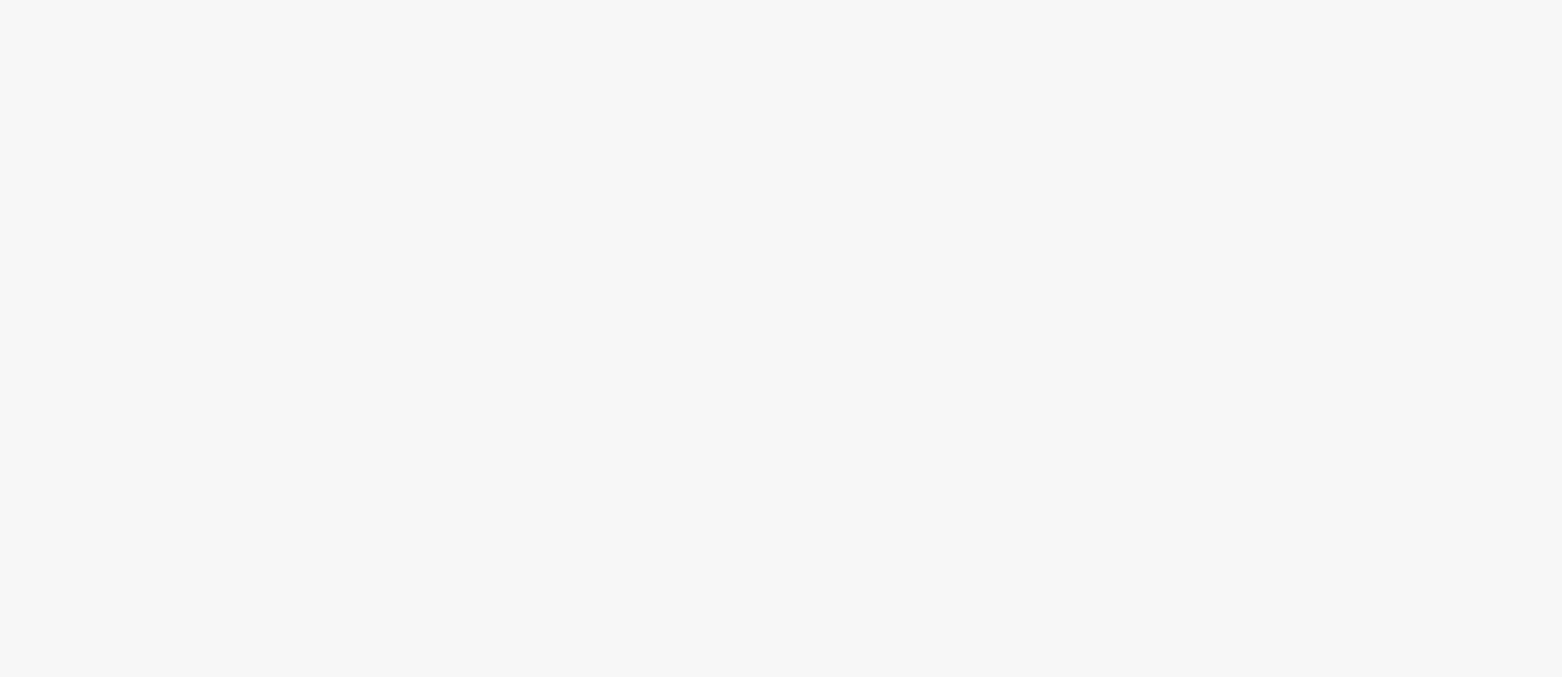
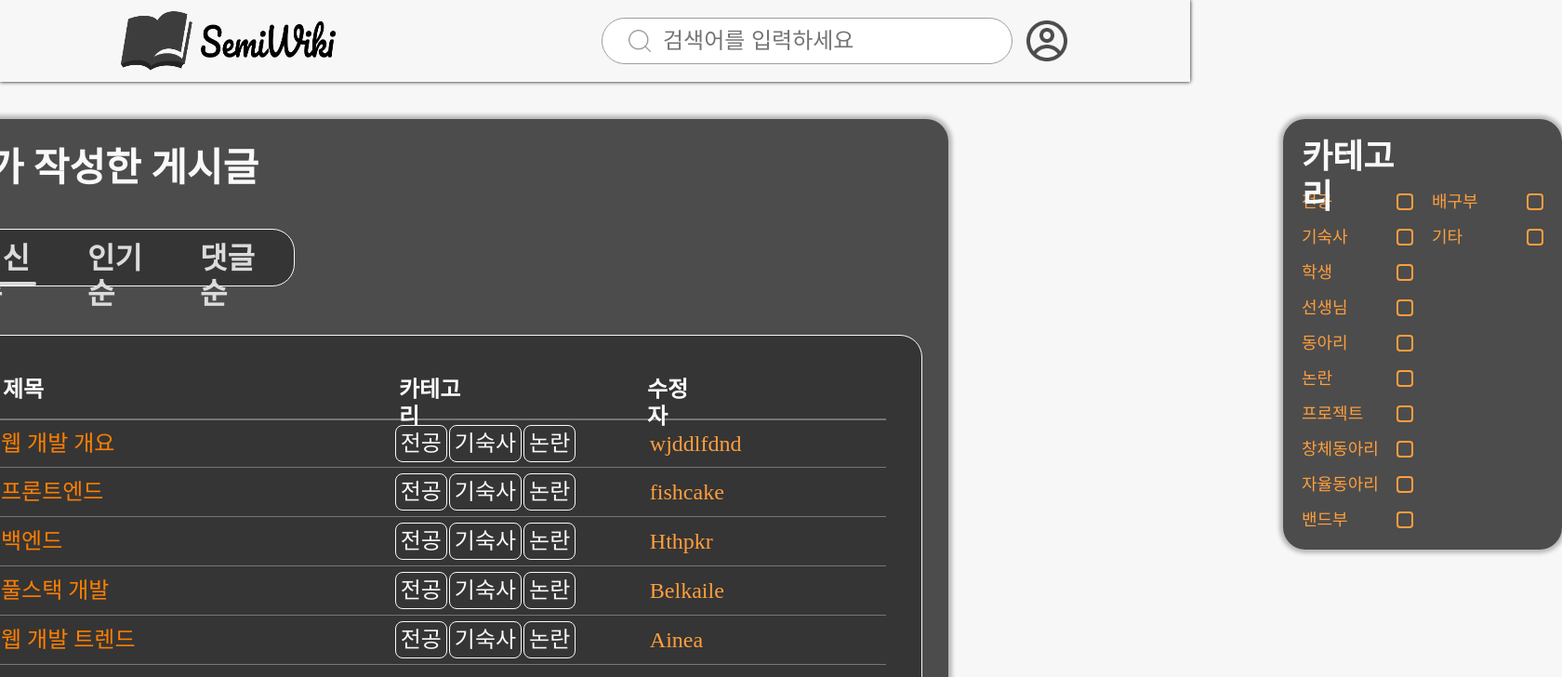
Before and after one commit to dmsSeason11/Semi-Wiki_Frontend, a React (Vite) app: page /writeboard in a window 1280 px wide. Before the commit this address had no page. Shown: the top 728 px of the page at 93% size, 1680 px wide, since content can reach past the window. Built offline with nearby package versions, Linux system fonts and the light colour scheme.

Commit message:
내가 작성한게시글 페이지 퍼블리싱
내가 작성한게시글 페이지 퍼블리싱

```diff
--- a/src/App.jsx
+++ b/src/App.jsx
@@ -6,6 +6,7 @@ import Login from "./pages/Login/login";
 import SignUp from "./pages/Sign_Up/sign_up";
 import Mypage from "./pages/Mypage/mypage";
 import PostDetail from "./pages/PostDetail/postDetail";
+import Writeboard from "./pages/Write Board/Writeboard.jsx";
 
 const GlobalStyle = createGlobalStyle`
   * {
@@ -42,6 +43,14 @@ function App() {
             </Layout>
           }
         />
+        <Route
+          path="/writeboard"
+          element={
+            <Layout>
+              <Writeboard />
+            </Layout>
+          }
+        />
         <Route path="/login" element={<Login />} />
         <Route path="/signup" element={<SignUp />} />
       </Routes>
--- /dev/null
+++ b/src/pages/Write Board/writeboard.jsx
@@ -0,0 +1,45 @@
+import { useState } from "react";
+import "../../styles/reset.css";
+import {
+  BoardContainer,
+  BoardTitle,
+  Boardfiler,
+  Boardfilertitle,
+  Content
+} from "../Board/board.styles.js";
+import BoardList from "../../components/boardList/boardList.jsx";
+import CategoryList from "../../components/CategoryList/CategoryList.jsx";
+
+function Board() {
+  const [activeFilter, setActiveFilter] = useState("최신순");
+
+  return (
+    <>
+
+        <Content>
+          <BoardContainer>
+            <BoardTitle>내가 작성한 게시글</BoardTitle>
+
+            <Boardfiler>
+              {["최신순", "인기순", "댓글순"].map((filter) => (
+                <Boardfilertitle
+                  key={filter}
+                  $active={activeFilter === filter}
+                  onClick={() => setActiveFilter(filter)}
+                >
+                  {filter}
+                </Boardfilertitle>
+              ))}
+            </Boardfiler>
+
+            <BoardList></BoardList>
+          </BoardContainer>
+
+          <CategoryList>카테고리</CategoryList>
+        </Content>
+
+    </>
+  );
+}
+
+export default Board;
```
